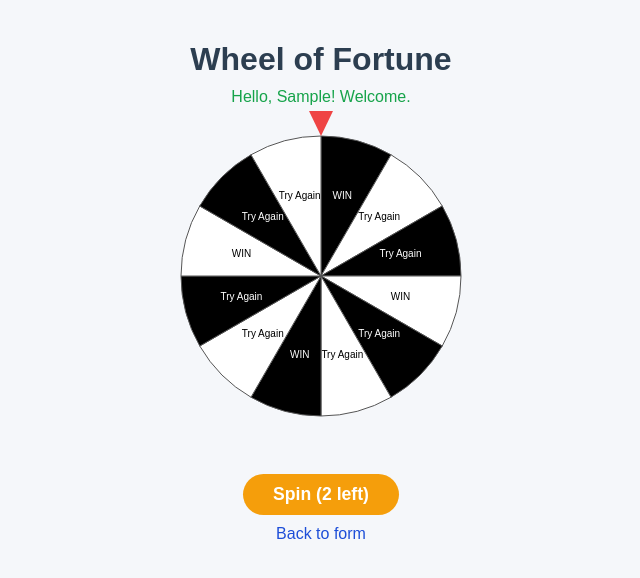
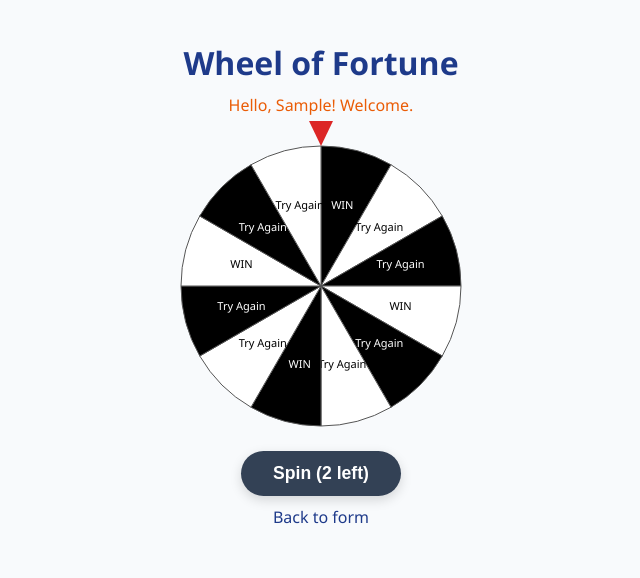
Before and after one commit to xiomarapulido/WheelOfFortuneVainilla, a plain HTML site: page index.html in a window 1280 px wide. Both pictures are taken after typing "Sample", "Sample", "name@example.com" into the empty fields and a click on the button "Start". Shown: the whole page, without its empty margins (319-959 px from the left). Drawn offline with Linux system fonts and the light colour scheme.

Commit message:
Change colours

```diff
--- a/css/colors.css
+++ b/css/colors.css
@@ -1,15 +1,17 @@
 :root {
-  --color-bg: #f5f7fa;
-  --color-text: #2c3e50;
-  --color-primary: #1d4ed8;
-  --color-primary-hover: #2563eb;
-  --color-disabled: #9ca3af;
-  --color-spin-bg: #f59e0b;
-  --color-spin-bg-hover: #b45309;
-  --color-marker: #ef4444;
-  --color-stroke: #6b7280;
-  --color-success: #16a34a;
-  --color-error: #ea580c;
-  --color-black: #111827;
-  --color-white: #ffffff;
+    --color-bg: #f8fafc;
+    --color-text: #2e2e2e;
+    --color-primary: #1e3a8a;
+    --color-primary-hover: #1e40af;
+    --color-disabled: #cbd5e1;
+    --color-spin-bg: #334155;
+    --color-spin-bg-hover: #1e293b;
+    --color-marker: #dc2626;
+    --color-success: #15803d;
+    --color-error: #dc2626;
+    --color-black: #1e1e1e;
+    --color-white: #ffffff;
+    --color-segment-dark: #1e293b;
+    --color-segment-light: #e2e8f0;
+    --color-alert: #EA5C06;
 }
--- a/css/styles.css
+++ b/css/styles.css
@@ -1,7 +1,7 @@
 @import './colors.css';
 
 body {
-  font-family: Arial, sans-serif;
+  font-family: 'Segoe UI', sans-serif;
   margin: 0;
   padding: 20px;
   background: var(--color-bg);
@@ -25,8 +25,10 @@ input[type="email"] {
   width: calc(100% - 22px);
   margin-bottom: 10px;
   font-size: 1rem;
-  border: 1px solid #ccc;
-  border-radius: 4px;
+  border: 1px solid #cbd5e1;
+  border-radius: 6px;
+  background-color: var(--color-white);
+  box-shadow: 0 1px 3px rgba(0, 0, 0, 0.08);
 }
 
 button {
@@ -35,9 +37,10 @@ button {
   cursor: pointer;
   background: var(--color-primary);
   border: none;
-  border-radius: 4px;
+  border-radius: 6px;
   color: var(--color-white);
-  transition: background 0.3s ease;
+  transition: background 0.3s ease, box-shadow 0.3s ease;
+  box-shadow: 0 2px 6px rgba(0, 0, 0, 0.1);
 }
 
 button:disabled {
@@ -74,35 +77,39 @@ button:hover:not(:disabled) {
 }
 
 .wheel-segment-text {
-  font-size: 10px;
-  font-family: Arial, sans-serif;
+  font-size: 11px;
+  font-family: 'Segoe UI', sans-serif;
   text-anchor: middle;
   alignment-baseline: middle;
   user-select: none;
 }
 
-.process-message {
-  margin: 10px 0;
-  min-height: 1.5em;
-  text-align: center;
+.wheel-segment-dark .wheel-segment-text {
+  fill: #ffffff;
+}
+
+.wheel-segment-light .wheel-segment-text {
+  fill: #111111;
 }
 
 .spin-button {
   display: block;
   margin: 10px auto;
-  padding: 10px 30px;
+  padding: 12px 32px;
   font-weight: bold;
   font-size: 1.1rem;
-  border-radius: 25px;
+  border-radius: 30px;
   border: none;
   background-color: var(--color-spin-bg);
   color: var(--color-white);
   cursor: pointer;
-  transition: background-color 0.3s ease;
+  transition: background-color 0.3s ease, transform 0.2s ease;
+  box-shadow: 0 4px 12px rgba(0, 0, 0, 0.15);
 }
 
 .spin-button:hover:enabled {
   background-color: var(--color-spin-bg-hover);
+  transform: scale(1.03);
 }
 
 .back-label {
@@ -116,12 +123,15 @@ button:hover:not(:disabled) {
 .form-title {
   text-align: center;
   margin-bottom: 10px;
+  font-weight: 700;
+  font-size: 2rem;
+  color: var(--color-primary);
 }
 
 .form-message {
   text-align: center;
   margin-top: 10px;
-  color: var(--color-success);
+  color: var(--color-alert);
 }
 
 .message-success {
--- a/js/modules/WheelRenderer.js
+++ b/js/modules/WheelRenderer.js
@@ -14,7 +14,7 @@ export class WheelRenderer {
     this.arrowDiv = null;
   }
 
-  render(attemptsLeft, isSpinning, prizeMessage = '', messageStatus = MESSAGE_TYPE.SUCCESS) {
+  render(attemptsLeft, isSpinning, prizeMessage = '', messageStatus = '') {
     this.container.innerHTML = '';
     this.container.classList.add('wheel-container');
 
```
